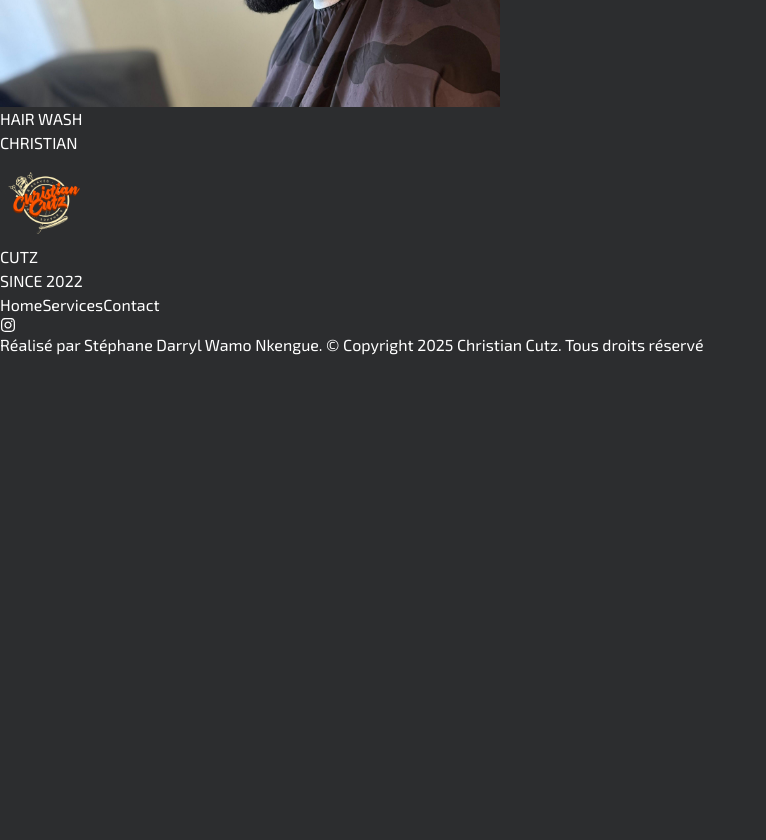
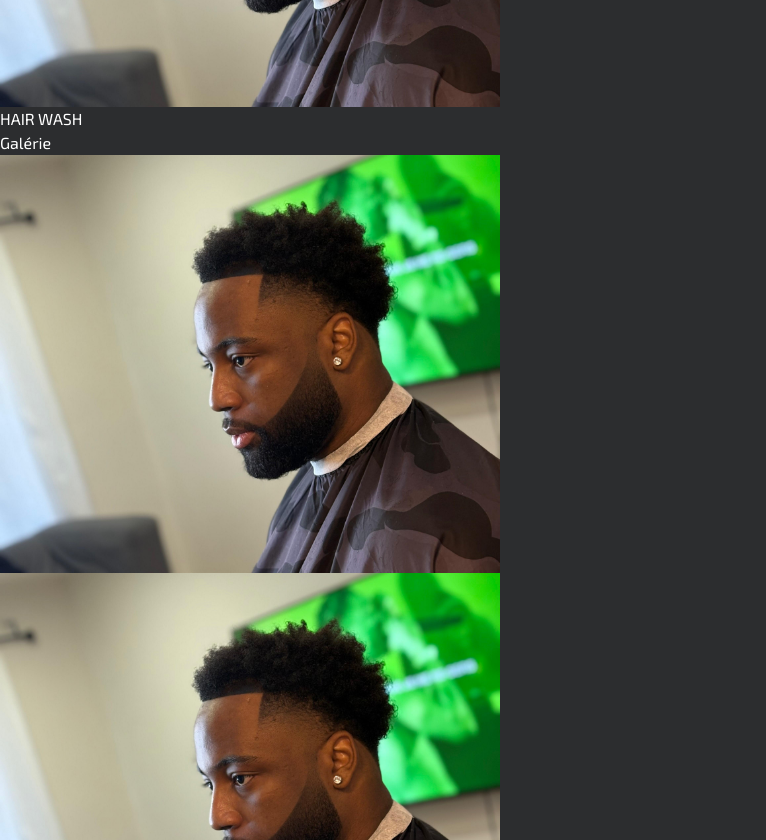
Before and after one commit to StephaneNkengue/ChristianCuts_barber, a Next.js app: page / in a window 1280 px wide. Shown: the part 1960-2800 px from the top of the page, without its empty margins (0-766 px from the left). Before the commit the page ends 2317 px from the top, so only its background shows below. Built offline with nearby package versions, Linux system fonts and the light colour scheme.

Commit message:
Page d'accueil avec la section galérie

```diff
--- a/src/app/components/galerie.tsx
+++ b/src/app/components/galerie.tsx
@@ -1,6 +1,7 @@
 "use client";
 
 import React from "react";
+import Image from "next/image";
 
 const images = [
   "/images/test.jpg",
@@ -13,16 +14,18 @@ const images = [
 
 export default function galerie() {
   return (
-    <section className="bg-gray-900 py-10">
-      <h2 className="text-white text-4xl font-bold text-center mb-8">
+    <section className="mb-20">
+      <h2 className="text-white text-6xl font-bold my-20 text-center">
         Galérie
       </h2>
       <div className="max-w-6xl mx-auto grid grid-cols-1 sm:grid-cols-2 md:grid-cols-3 gap-4">
         {images.map((src, index) => (
           <div key={index} className="overflow-hidden rounded-lg">
-            <img
+            <Image
               src={src}
-              alt={`Instagram Image ${index + 1}`}
+              alt="Galerie"
+              width={500}
+              height={500}
               className="w-full h-full object-cover hover:scale-105 transition-transform duration-300"
             />
           </div>
--- a/src/app/page.tsx
+++ b/src/app/page.tsx
@@ -1,6 +1,7 @@
 import React from "react";
 import Image from "next/image";
 import HomeServices from "./components/homeServices";
+import Galerie from "./components/galerie";
 
 export default function page() {
   return (
@@ -38,6 +39,7 @@ export default function page() {
         </div>
       </div>
       <HomeServices />
+      <Galerie />
     </div>
   );
 }
```
